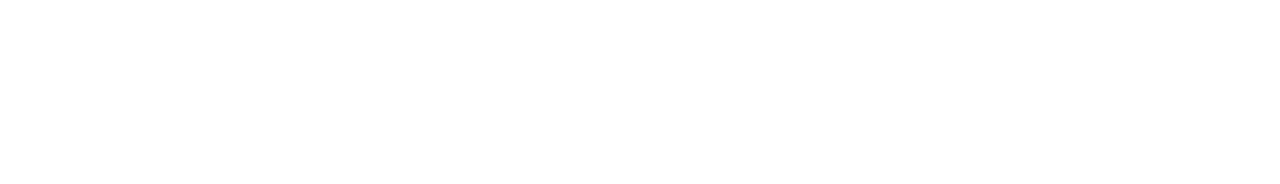
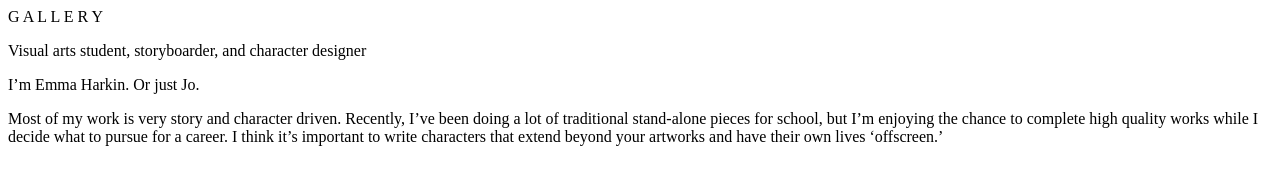
Before and after one commit to RavioliAligator/portfolio-website, a plain HTML site: page index.html in a window 1280 px wide. Drawn offline with Linux system fonts and the light colour scheme.

Commit message:
added some about me text

```diff
--- a/index.html
+++ b/index.html
@@ -5,6 +5,18 @@
     <title>Portfolio-Website</title>
 </head>
 <body>
-
+    <div>
+        G A L L E R Y
+    </div>
+    <div>
+        <p>Visual arts student, storyboarder, and character designer</p>
+        <p>I’m Emma Harkin. Or just Jo.</p>
+        <p>Most of my work is very story and character driven. Recently,
+        I’ve been doing a lot of traditional stand-alone pieces for
+        school, but I’m enjoying the chance to complete high quality
+        works while I decide what to pursue for a career. I think it’s
+        important to write characters that extend beyond your artworks
+        and have their own lives ‘offscreen.’</p>
+    </div>
 </body>
 </html>
```
